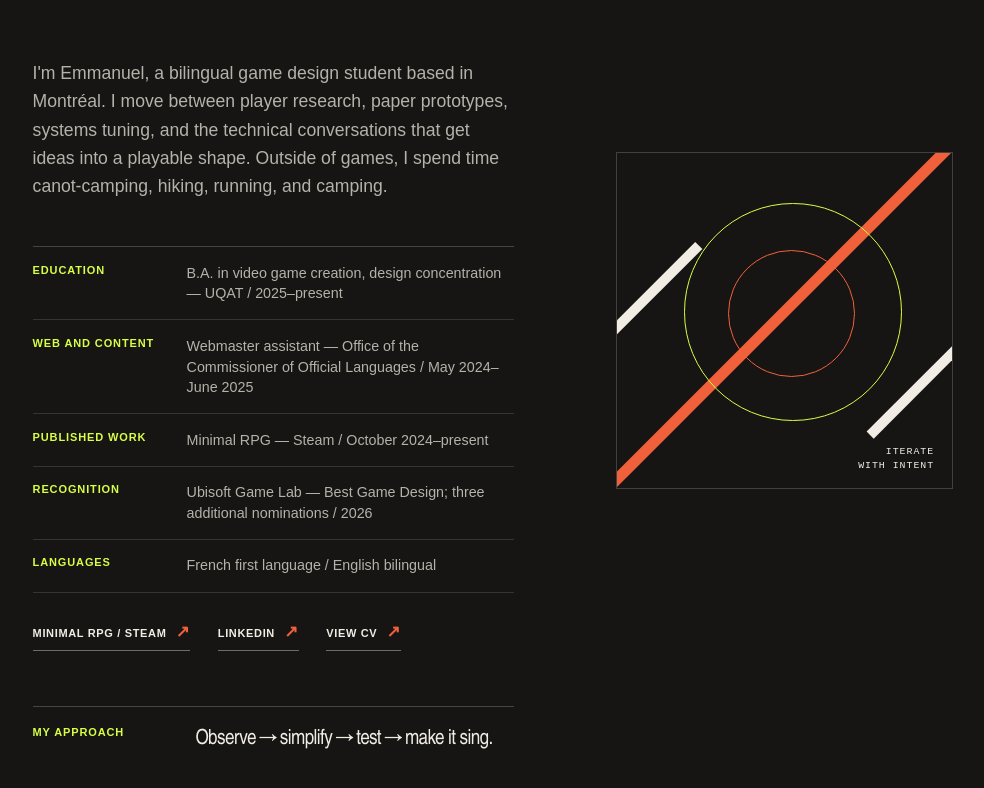
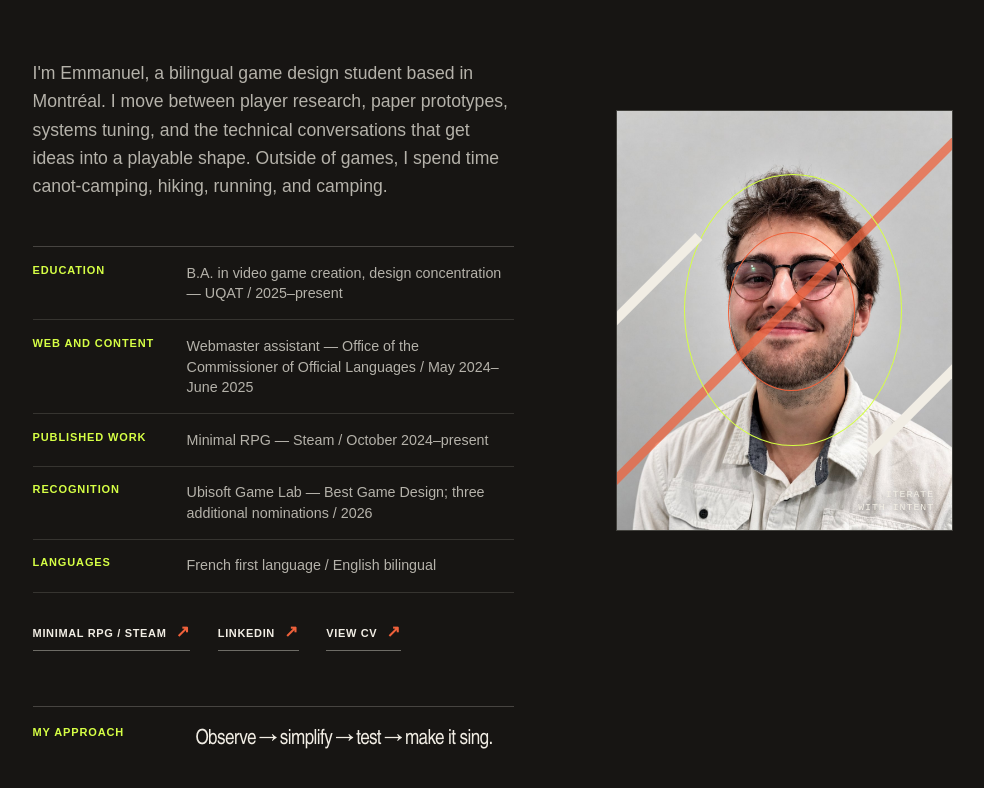
Before and after one commit to Ayphil/Portfolio, a Next.js app: page /Portfolio/ in a window 1280 px wide. Shown: the part 4106-4894 px from the top of the page, without its empty margins (281-1265 px from the left). Built offline with nearby package versions, Linux system fonts and the light colour scheme.

Commit message:
Add headshot to About section

```diff
--- a/app/globals.css
+++ b/app/globals.css
@@ -366,15 +366,17 @@ button.case-study-media-open-label:hover, button.case-study-media-open-label:foc
 .approach-row { border-top: calc(1px * var(--ui-scale)) solid rgba(241, 237, 228, .22); display: grid; gap: calc(18px * var(--ui-scale)); grid-template-columns: calc(130px * var(--ui-scale)) 1fr; margin-top: calc(50px * var(--ui-scale)); padding-top: calc(17px * var(--ui-scale)); }
 .approach-label { color: var(--acid); font-size: calc(10px * var(--ui-scale)); font-weight: 800; letter-spacing: .08em; text-transform: uppercase; }
 .approach-text { color: var(--paper); font-family: var(--display); font-size: calc(19px * var(--ui-scale)); letter-spacing: -.03em; }
-.about-visual { aspect-ratio: 1; border: calc(1px * var(--ui-scale)) solid rgba(241, 237, 228, .2); min-width: 0; overflow: hidden; position: relative; }
-.about-visual::before { background: var(--orange); content: ""; height: 160%; left: 46%; position: absolute; top: -30%; transform: rotate(45deg); width: calc(10px * var(--ui-scale)); }
+.about-visual { aspect-ratio: 4 / 5; border: calc(1px * var(--ui-scale)) solid rgba(241, 237, 228, .2); min-width: 0; overflow: hidden; position: relative; }
+.about-portrait { display: block; height: 100%; object-fit: cover; width: 100%; }
+.about-visual-overlay { inset: 0; pointer-events: none; position: absolute; }
+.about-visual-overlay::before { background: var(--orange); content: ""; height: 160%; left: 46%; opacity: .72; position: absolute; top: -30%; transform: rotate(45deg); width: calc(8px * var(--ui-scale)); }
 .about-visual-ring { border: calc(1px * var(--ui-scale)) solid var(--acid); border-radius: 50%; position: absolute; }
 .ring-a { height: 65%; left: 20%; top: 15%; width: 65%; }
 .ring-b { border-color: var(--orange); height: 38%; left: 33%; top: 29%; width: 38%; }
 .about-cross { background: var(--paper); height: calc(9px * var(--ui-scale)); position: absolute; transform: rotate(-45deg); width: 39%; }
 .cross-a { left: -9%; top: 40%; }
 .cross-b { bottom: 28%; right: -9%; transform: rotate(-45deg); }
-.about-visual span { bottom: calc(14px * var(--ui-scale)); color: var(--paper); font-family: monospace; font-size: calc(9px * var(--ui-scale)); letter-spacing: .1em; line-height: 1.35; position: absolute; right: calc(16px * var(--ui-scale)); text-align: right; }
+.about-visual-overlay span { bottom: calc(14px * var(--ui-scale)); color: var(--paper); font-family: monospace; font-size: calc(9px * var(--ui-scale)); letter-spacing: .1em; line-height: 1.35; position: absolute; right: calc(16px * var(--ui-scale)); text-align: right; text-shadow: 0 1px 8px rgba(23, 21, 19, .75); }
 
 .contact-section { background: var(--orange); color: var(--ink); padding-bottom: calc(29px * var(--ui-scale)); padding-top: calc(42px * var(--ui-scale)); }
 .contact-topline, .footer-bottom { align-items: center; display: flex; justify-content: space-between; }
--- a/app/page.tsx
+++ b/app/page.tsx
@@ -729,7 +729,10 @@ export default function Home() {
       <section className="about-section section-wrap" id="about" aria-labelledby="about-title">
         <div className="about-stamp"><span>02</span><span>ABOUT<br />THE<br />PRACTICE</span></div>
         <div className="about-copy"><p className="eyebrow">{t.aboutKicker}</p><h2 id="about-title">{t.aboutTitle.split("\n").map((line) => <span key={line}>{line}</span>)}</h2><p className="about-body">{t.aboutBody}</p><div className="about-facts" aria-label={t.background}>{t.backgroundItems.map((item) => <div className="about-fact" key={item.label}><span>{item.label}</span><strong>{item.value}</strong></div>)}</div><div className="about-links"><a href="https://store.steampowered.com/app/3661570/Minimal_RPG/" target="_blank" rel="noreferrer">Minimal RPG / Steam <span>↗</span></a><a href="https://www.linkedin.com/in/emmanuelcyr/" target="_blank" rel="noreferrer">{t.linkedin} <span>↗</span></a><a href={withBasePath("/CV_Emmanuel_Cyr.pdf")} target="_blank" rel="noreferrer">{t.cv} <span>↗</span></a></div><div className="approach-row"><span className="approach-label">{t.approach}</span><span className="approach-text">{t.approachBody}</span></div></div>
-        <div className="about-visual" aria-hidden="true"><div className="about-visual-ring ring-a" /><div className="about-visual-ring ring-b" /><div className="about-cross cross-a" /><div className="about-cross cross-b" /><span>ITERATE<br />WITH INTENT</span></div>
+        <div className="about-visual">
+          <img className="about-portrait" src={withBasePath("/contact-headshot.jpg")} alt="Portrait of Emmanuel Cyr" />
+          <div className="about-visual-overlay" aria-hidden="true"><div className="about-visual-ring ring-a" /><div className="about-visual-ring ring-b" /><div className="about-cross cross-a" /><div className="about-cross cross-b" /><span>ITERATE<br />WITH INTENT</span></div>
+        </div>
       </section>
 
       <footer className="contact-section section-wrap" id="contact">
```
Also changed, not shown: public/contact-headshot.jpg (added).
